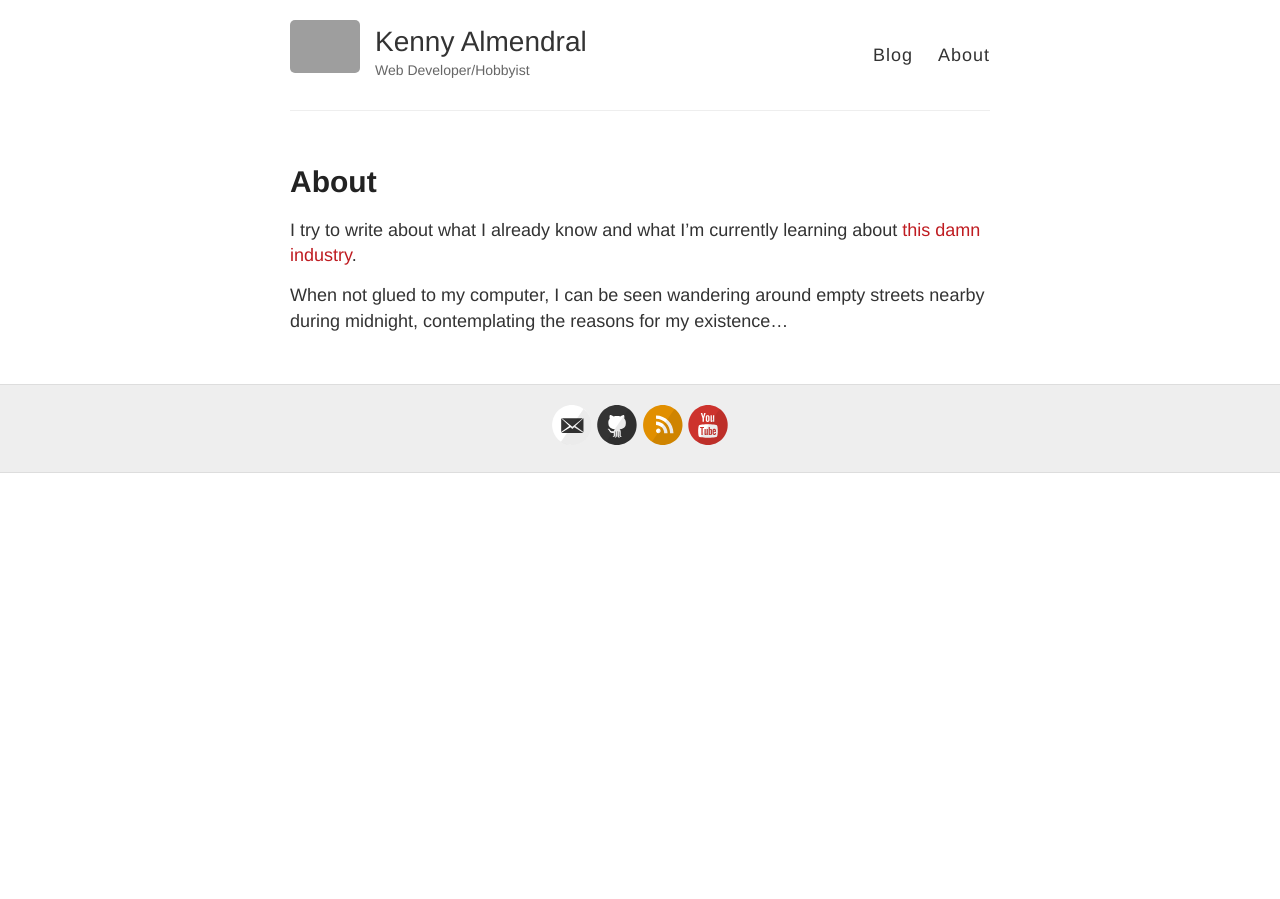
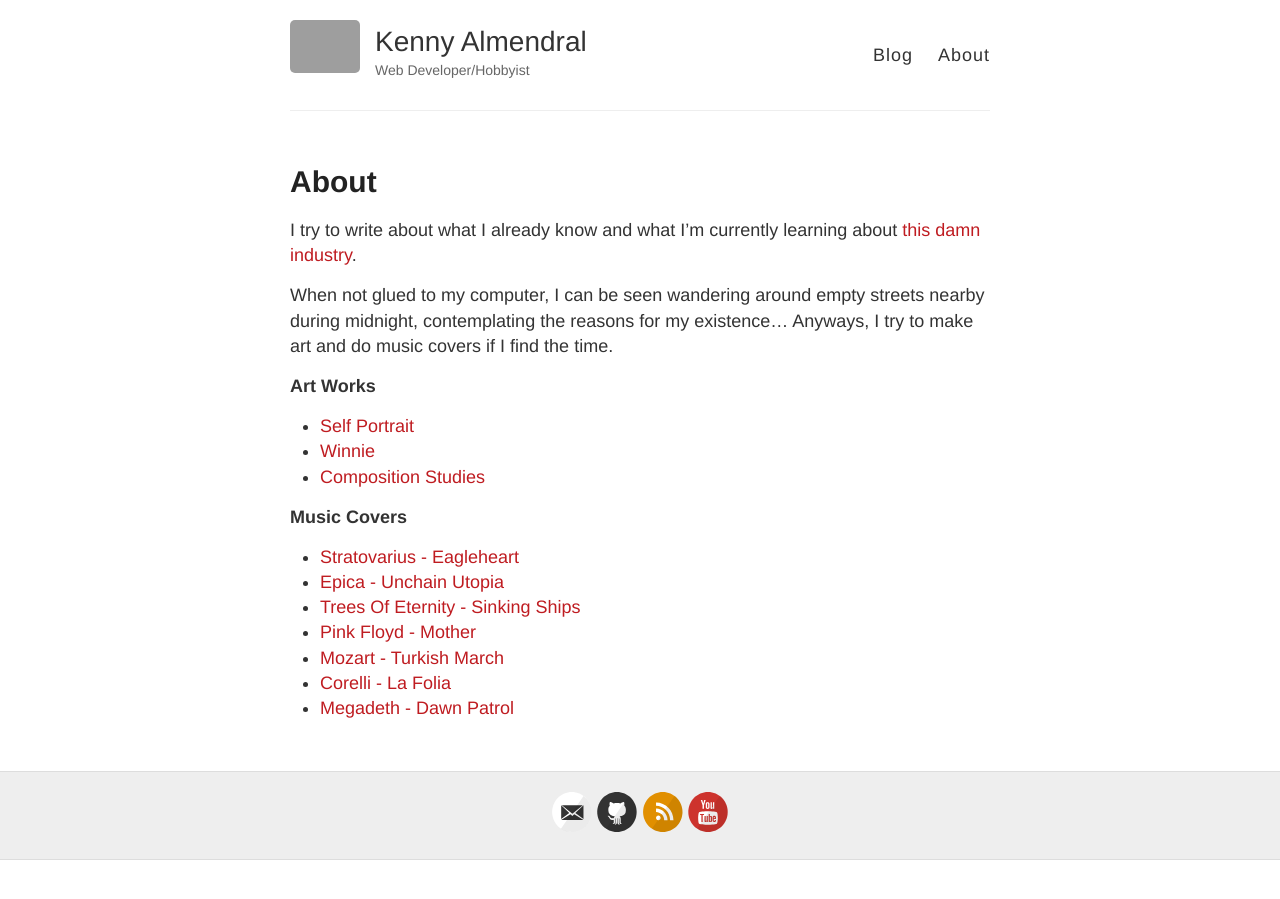
Before and after one commit to kennyalmendral/kennyalmendral.github.io, a Jekyll site: the page built from about.md, in a window 1280 px wide. Built offline with Jekyll 4.4.1, drawn with Linux system fonts in a browser that asks for light colours; grey boxes are pictures that could not be loaded.

Commit message:
Update about.md

```diff
--- a/about.md
+++ b/about.md
@@ -6,4 +6,20 @@ permalink: /about/
 
 I try to write about what I already know and what I’m currently learning about [this damn industry](https://code.tutsplus.com/articles/this-damn-industry--net-17054){:target="_blank"}.
 
-When not glued to my computer, I can be seen wandering around empty streets nearby during midnight, contemplating the reasons for my existence...
+When not glued to my computer, I can be seen wandering around empty streets nearby during midnight, contemplating the reasons for my existence... Anyways, I try to make art and do music covers if I find the time.
+
+**Art Works**
+
++ [Self Portrait](https://raw.githubusercontent.com/kennyalmendral/artworks/master/self-portrait.png){:target="_blank"}
++ [Winnie](https://raw.githubusercontent.com/kennyalmendral/artworks/master/winnie.png){:target="_blank"}
++ [Composition Studies](https://raw.githubusercontent.com/kennyalmendral/artworks/master/composition-studies.png){:target="_blank"}
+
+**Music Covers**
+
++ [Stratovarius - Eagleheart](https://www.youtube.com/watch?v=guJcWXVhs9Q){:target="_blank"}
++ [Epica - Unchain Utopia](https://www.youtube.com/watch?v=p_0UvPIM6Cg){:target="_blank"}
++ [Trees Of Eternity - Sinking Ships](https://www.youtube.com/watch?v=W1Jm1bnm914){:target="_blank"}
++ [Pink Floyd - Mother](https://www.youtube.com/watch?v=NuAA-YkpvWA){:target="_blank"}
++ [Mozart - Turkish March](https://www.youtube.com/watch?v=DAvRJyLQ__s){:target="_blank"}
++ [Corelli - La Folia](https://www.youtube.com/watch?v=ACbEEgqWu0Q){:target="_blank"}
++ [Megadeth - Dawn Patrol](https://www.youtube.com/watch?v=9u2-IFo9FlA){:target="_blank"}
```
